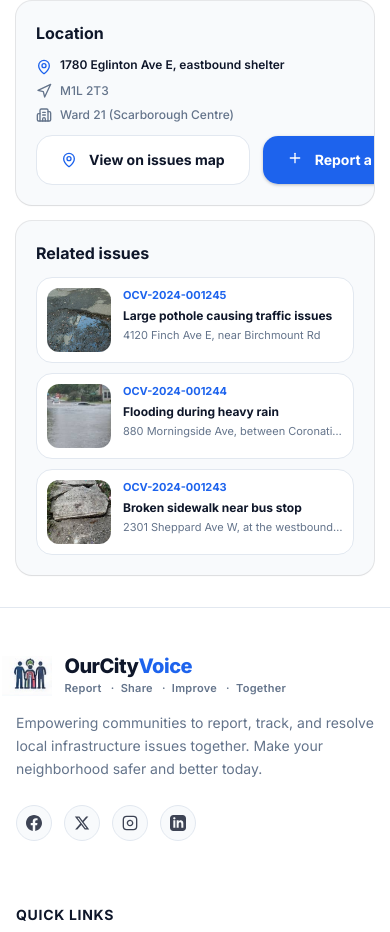
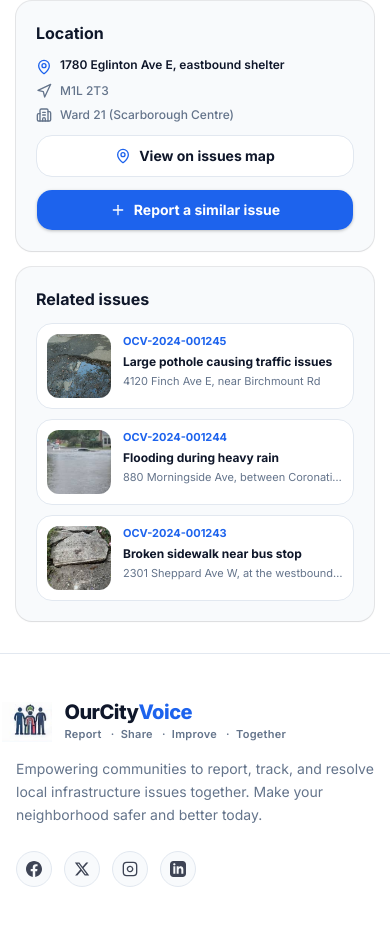
Before and after one commit to DreamLabIt/our-city-voice, a Next.js app in the folder frontend/: page /issues/OCV-2024-001238 in a window 390 px wide. Shown: the part 2266-3198 px from the top of the page. Built offline with nearby package versions, Linux system fonts and the light colour scheme; no server answers.

Commit message:
IssueDetails layout for improved responsiveness and update dashboard navigation to include Issues link

```diff
--- a/frontend/components/issues/IssueDetails/IssueDetails.tsx
+++ b/frontend/components/issues/IssueDetails/IssueDetails.tsx
@@ -220,29 +220,29 @@ export default function IssueDetails({
                                     )}
                                 </div>
 
-                                <div className="flex gap-3">
+                                <div className="flex w-full flex-col gap-3 sm:flex-row">
                                     <Button
                                         variant="outline"
-                                        className="rounded-xl border-border-custom bg-card p-6 text-md font-bold hover:bg-background cursor-pointer"
+                                        className="w-full cursor-pointer rounded-xl border-border-custom bg-card p-5 text-sm font-bold hover:bg-background sm:flex-1 sm:p-6 sm:text-base"
                                     >
                                         <Link
                                             href={`/issues-map?trackingCode=${post.trackingCode}`}
-                                            className="flex items-center gap-3"
+                                            className="flex items-center justify-center gap-2 sm:gap-3"
                                         >
-                                            <MapPin className="h-6 w-6 text-primary" />
+                                            <MapPin className="h-5 w-5 shrink-0 text-primary sm:h-6 sm:w-6" />
                                             <span>View on issues map</span>
                                         </Link>
                                     </Button>
 
                                     <Button
-                                        className="rounded-xl p-6 text-md font-bold shadow-sm"
+                                        className="w-full rounded-xl p-5 text-sm font-bold shadow-sm sm:flex-1 sm:p-6 sm:text-base"
                                     >
                                         <Link
                                             href="/report-issue"
-                                            className="flex gap-3"
+                                            className="flex items-center justify-center gap-2 sm:gap-3"
                                         >
-                                            <Plus className="h-4 w-4" />
-                                            Report a similar issue
+                                            <Plus className="h-4 w-4 shrink-0" />
+                                            <span>Report a similar issue</span>
                                         </Link>
                                     </Button>
                                 </div>
--- a/frontend/config/dashboard-nav.ts
+++ b/frontend/config/dashboard-nav.ts
@@ -1,4 +1,5 @@
 import {
+    ClipboardList,
     LayoutDashboard,
     Settings,
 } from "lucide-react";
@@ -6,11 +7,12 @@ import type { NavItem } from "@/types";
 
 export const adminNavItems: NavItem[] = [
     { name: "Overview", href: "/dashboard", icon: LayoutDashboard },
+    { name: "Issues", href: "/dashboard/issues", icon: ClipboardList },
     { name: "Profile", href: "/dashboard/profile", icon: Settings },
-
 ];
 
 export const userNavItems: NavItem[] = [
     { name: "Overview", href: "/dashboard", icon: LayoutDashboard },
+    { name: "Issues", href: "/dashboard/issues", icon: ClipboardList },
     { name: "Profile", href: "/dashboard/profile", icon: Settings },
 ];
```
